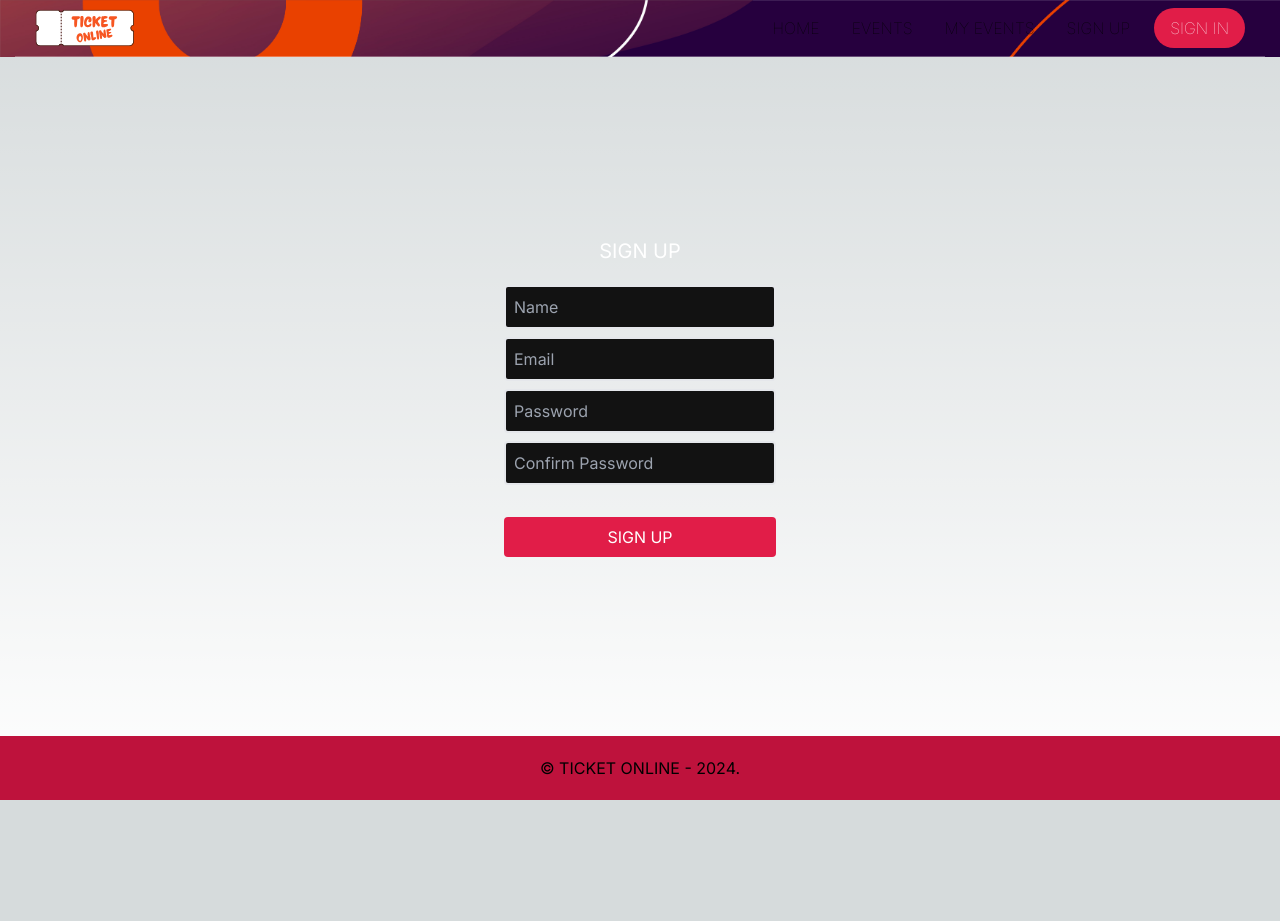
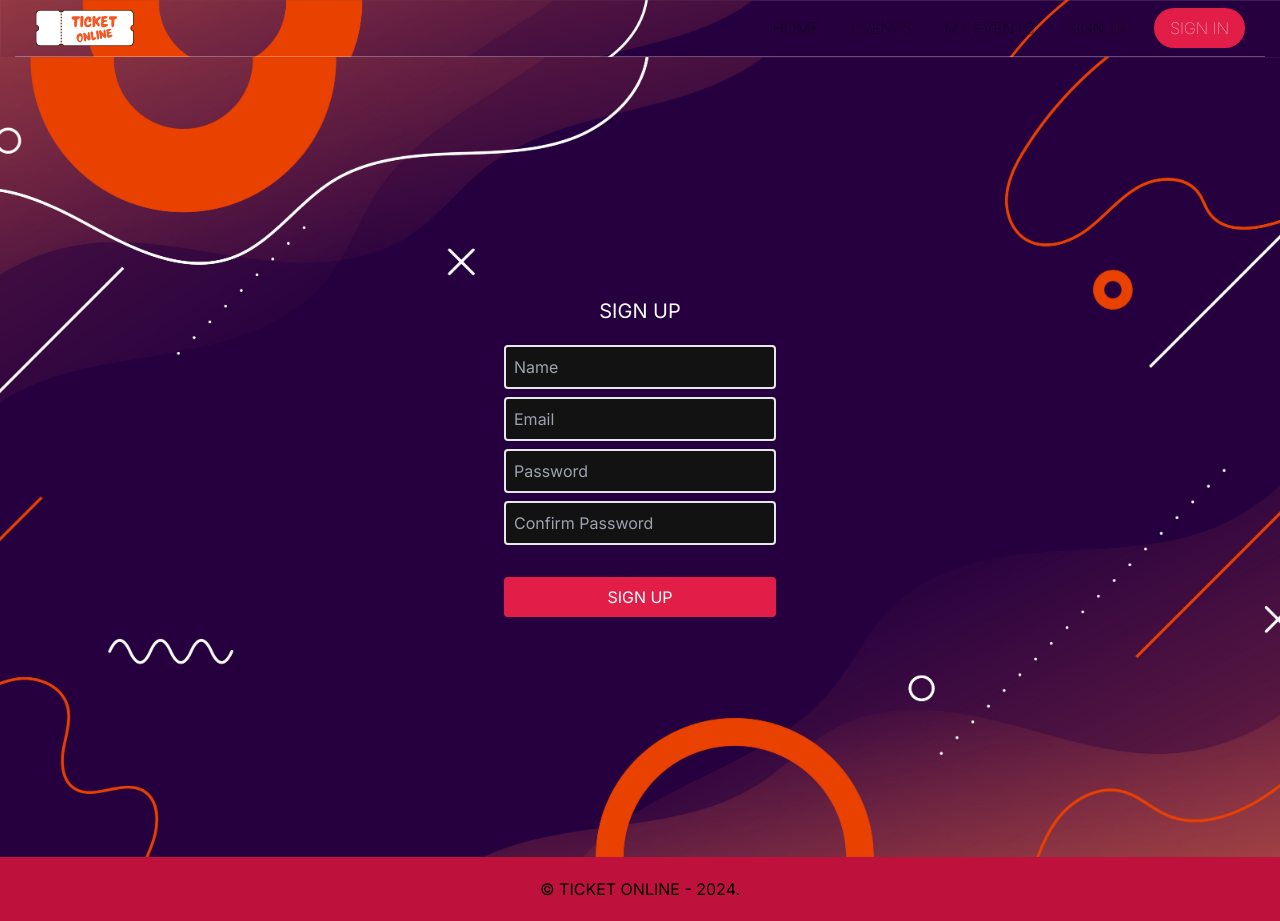
Before and after one commit to tiagojordao/ticket-store-fwjs, a Next.js app: page /signup in a window 1280 px wide. Before the commit the page ends 800 px from the top, so only its background shows below. Built offline with nearby package versions, Linux system fonts and the light colour scheme.

Commit message:
feat: add background image to events and sign up

```diff
--- a/src/app/components/event-card-list/EventCard.tsx
+++ b/src/app/components/event-card-list/EventCard.tsx
@@ -1,11 +1,11 @@
 'use client';
 
 export type Event = {
-  id: number,
+  id: number | string,
   name: string,
   date: string,
   image: string,
-  handleSubscribe: (id: number) => void;
+  handleSubscribe: (id: number | string) => void;
   isAvailable: boolean
 }
 
--- a/src/app/events/page.tsx
+++ b/src/app/events/page.tsx
@@ -4,12 +4,13 @@ import { useEffect, useState } from "react";
 import EventCard from "../components/event-card-list/EventCard";
 import { EventModel } from "../models/EventModel";
 import { getEvents } from "../services/apiService";
+import "../home.css";
 
 export default function Events() {
 
     const [events, setEvents] = useState<EventModel[]>();
 
-    const handleClick = (id: number) => {
+    const handleClick = (id: number | string) => {
         alert(`Button clicked in ChildComponent with ID: ${id}`);
     };
 
@@ -28,7 +29,7 @@ export default function Events() {
       }, []);
 
     return (
-        <div className="w-full grow mt-20">
+        <div className="home__cover w-full grow pt-20 h-lvh">
             <div className="content">
                 <h1 className="home__event-title font-bold text-2xl mb-10">All Events</h1>
                 <div className="w-full grid gap-2 justify-items-center mb-10">
--- a/src/app/signup/page.tsx
+++ b/src/app/signup/page.tsx
@@ -1,8 +1,9 @@
 import SignupCard from "../components/signup/Signup";
+import "../home.css";
 
 export default function Signup() {
     return (
-        <div className="signin flex items-center grow justify-center content">
+        <div className="home__cover signin flex items-center grow justify-center h-lvh w-full">
             <SignupCard />
         </div>
     );
```
